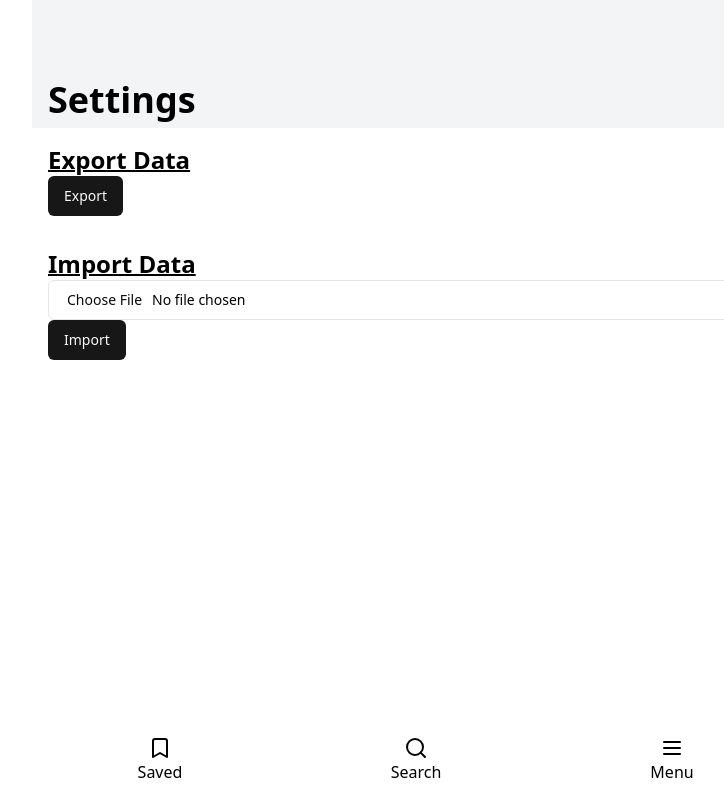
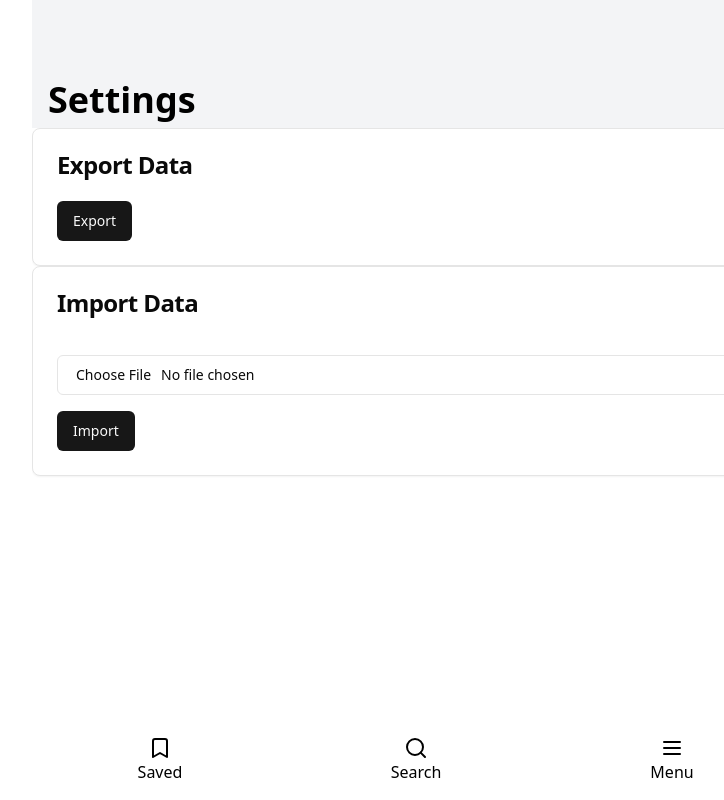
Before and after one commit to krishnaanaril/pin-board, a React (Vite) app: page /settings in a window 1280 px wide. Shown: the whole page, without its empty margins (224-948 px from the left). Built offline with nearby package versions, Linux system fonts and the light colour scheme.

Commit message:
feat: enhance Settings component with Card layout for data import/export functionality

```diff
--- a/src/components/Settings.tsx
+++ b/src/components/Settings.tsx
@@ -3,6 +3,7 @@ import PageHeader from "./PageHeader";
 import { Button } from "./ui/button";
 import { SaveData } from "@/lib/helpers";
 import { Input } from "./ui/input";
+import { Card, CardContent, CardHeader, CardTitle } from "./ui/card";
 
 function Settings() {
 
@@ -37,15 +38,23 @@ function Settings() {
     return (
         <div className="block h-full w-screen overflow-y-scroll">
             <PageHeader headerText="Settings" />
-            <div className="p-4">
-                <h2 className="text-2xl font-bold underline underline-offset-1">Export Data</h2>
-                <Button onClick={exportData} >Export</Button>
-            </div>
-            <div className="p-4">
-                <h2 className="text-2xl font-bold underline underline-offset-1">Import Data</h2>
-                <Input id="file-input" type="file" placeholder="Upload json file"/>
-                <Button onClick={importData} >Import</Button>
-            </div>
+            <Card>
+                <CardHeader>
+                    <CardTitle>Export Data</CardTitle>
+                </CardHeader>
+                <CardContent>
+                    <Button onClick={exportData} >Export</Button>
+                </CardContent>
+            </Card>
+            <Card>
+                <CardHeader>
+                    <CardTitle>Import Data</CardTitle>
+                </CardHeader>
+                <CardContent>
+                    <Input className="my-4" id="file-input" type="file" placeholder="Upload json file" />
+                    <Button onClick={importData} >Import</Button>
+                </CardContent>
+            </Card>
         </div>
     )
 }
```
